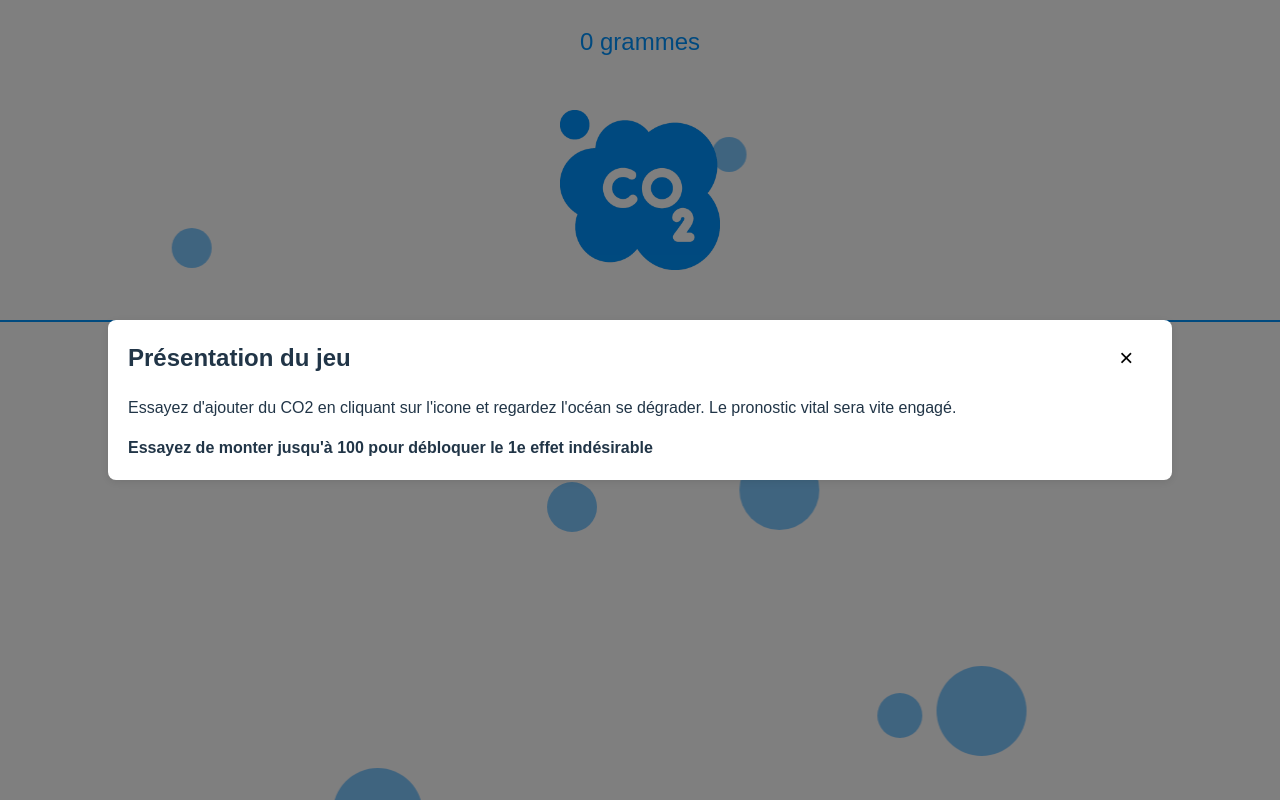
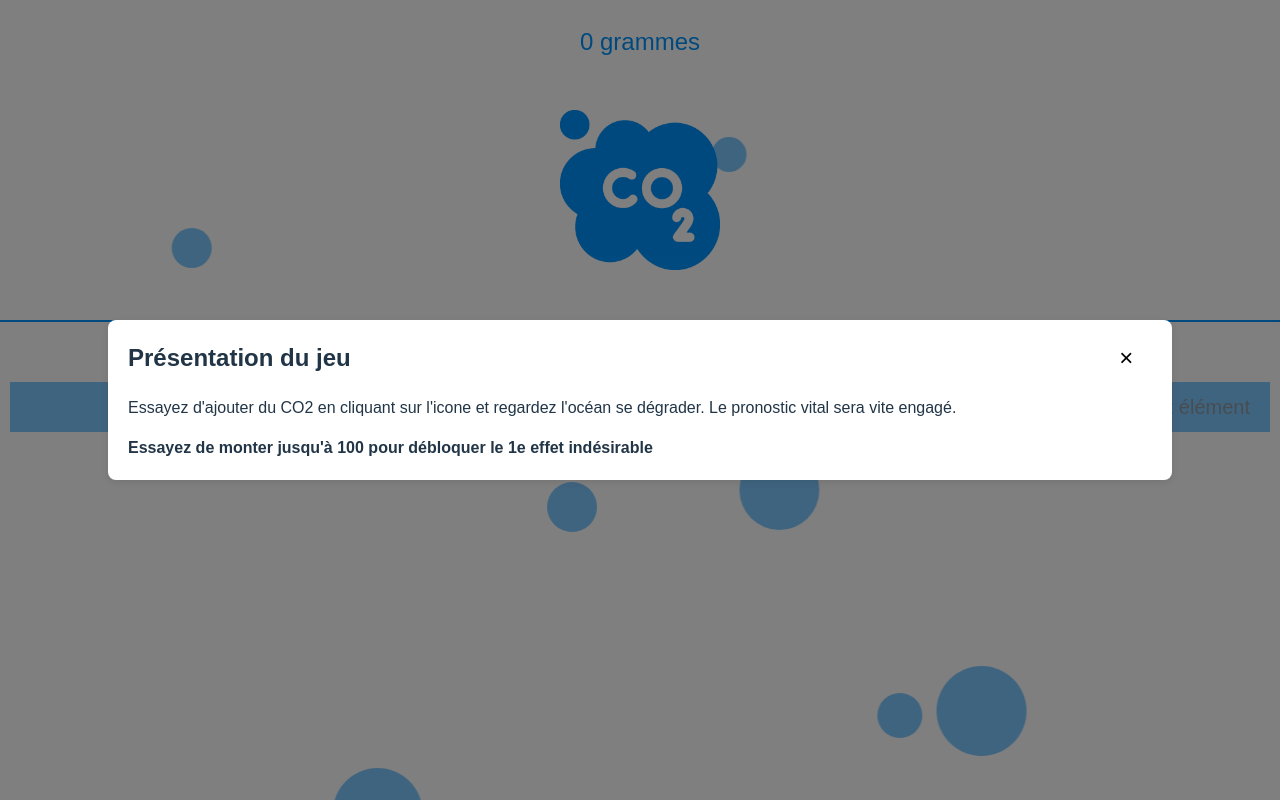
Before and after one commit to Webjosse/paquerettes-ndi-2024, a React (Vite) app: page / in a window 1280 px wide. Built offline with nearby package versions, Linux system fonts and the light colour scheme; a web font is replaced by a local one.

Commit message:
Improved ergonomy

```diff
--- a/src/shopsection/ShopSection.jsx
+++ b/src/shopsection/ShopSection.jsx
@@ -33,6 +33,7 @@ export const ShopSection = ({count, setCount, showPopup}) => {
         localStorage.setItem("pollution", JSON.stringify(newPollution));
         localStorage.setItem("count", newCount);
     }
+    const allUnlocked = pollutions["coralbleaching"].unit > 0 || count >= 9_000_000;
 
     return (
         <section className='shopSection'>
@@ -69,6 +70,9 @@ export const ShopSection = ({count, setCount, showPopup}) => {
                 </li>
             );
         })}
+        {allUnlocked ? '' : <li className='shopFlex shopWrap shopDis'>
+                <p>*Générez du CO2 pour débloquer cet élément</p>
+            </li>}
             </ul>
         </section>
     );
```
